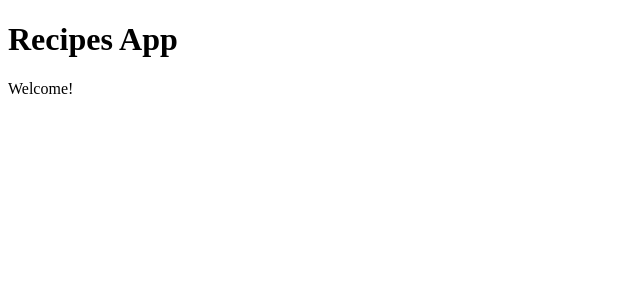
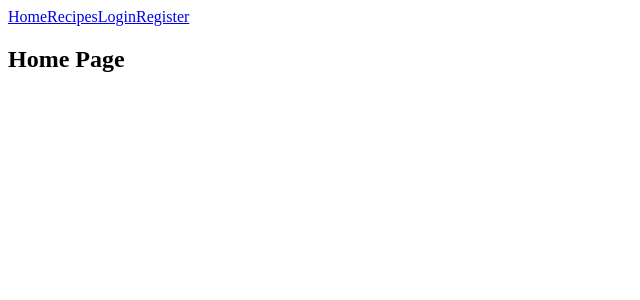
Before and after one commit to StoyanovaTanya/recipes-app, a React (Vite) app: page / in a window 1280 px wide. Shown: the top 300 px of the page, without its empty margins (0-640 px from the left). Built offline with nearby package versions, Linux system fonts and the light colour scheme.

Commit message:
Add initial routing and component structure

```diff
--- a/package.json
+++ b/package.json
@@ -11,7 +11,8 @@
   },
   "dependencies": {
     "react": "^19.2.0",
-    "react-dom": "^19.2.0"
+    "react-dom": "^19.2.0",
+    "react-router": "^7.9.6"
   },
   "devDependencies": {
     "@eslint/js": "^9.39.1",
--- a/src/App.jsx
+++ b/src/App.jsx
@@ -1,12 +1,31 @@
+import { BrowserRouter, Routes, Route} from 'react-router'
+import MainLayout from './layout/MainLayout';
+
+import Home from './components/Home/Home';
+import Recipes from './components/Recipes/Recipes';
+import Details from './components/Details/Details';
+import Login from './components/Auth/Login';
+import Register from './components/Auth/Register';
+import Create from './components/Create/Create';
+import Edit from './components/Edit/Edit';
 
 function App() {
 
   return (
-    <>
-      <h1>Recipes App</h1>
-      <p>Welcome!</p>
-    </>
-  )
+      <BrowserRouter>
+      <Routes>
+        <Route element={<MainLayout />}>
+          <Route path="/" element={<Home />} />
+          <Route path="/recipes" element={<Recipes />} />
+          <Route path="/recipes/:id" element={<Details />} />
+          <Route path="/login" element={<Login />} />
+          <Route path="/register" element={<Register />} />
+          <Route path="/create" element={<Create />} />
+          <Route path="/edit/:id" element={<Edit />} />
+        </Route>
+      </Routes>
+    </BrowserRouter>
+  );
 }
 
 export default App
--- /dev/null
+++ b/src/components/Auth/Login.jsx
@@ -0,0 +1,3 @@
+export default function Login() {
+  return <h2>Login</h2>;
+}
--- /dev/null
+++ b/src/components/Auth/Register.jsx
@@ -0,0 +1,3 @@
+export default function Register() {
+  return <h2>Register</h2>;
+}
--- /dev/null
+++ b/src/components/Create/Create.jsx
@@ -0,0 +1,3 @@
+export default function Create() {
+  return <h2>Create Recipe</h2>;
+}
--- /dev/null
+++ b/src/components/Details/Details.jsx
@@ -0,0 +1,3 @@
+export default function Details() {
+  return <h2>Recipe Details</h2>;
+}
--- /dev/null
+++ b/src/components/Edit/Edit.jsx
@@ -0,0 +1,3 @@
+export default function Edit() {
+  return <h2>Edit Recipe</h2>;
+}
--- /dev/null
+++ b/src/components/Home/Home.jsx
@@ -0,0 +1,3 @@
+export default function Home() {
+    return <h2>Home Page</h2>;
+}
--- /dev/null
+++ b/src/components/Recipes/Recipes.jsx
@@ -0,0 +1,3 @@
+export default function Recipes() {
+  return <h2>Recipes</h2>;
+}
--- /dev/null
+++ b/src/layout/MainLayout.jsx
@@ -0,0 +1,18 @@
+import {Outlet, Link} from 'react-router'
+
+export default function MainLayout() {
+    return (
+        <>
+        <nav>
+            <Link to='/'>Home</Link>
+            <Link to='/recipes'>Recipes</Link>
+            <Link to='/login'>Login</Link>
+            <Link to='/register'>Register</Link>
+        </nav>
+
+        <main>
+            <Outlet />
+        </main>
+        </>
+    );
+}
```
Also changed, not shown: 1 other file (tests, documents, lock files or other folders).
